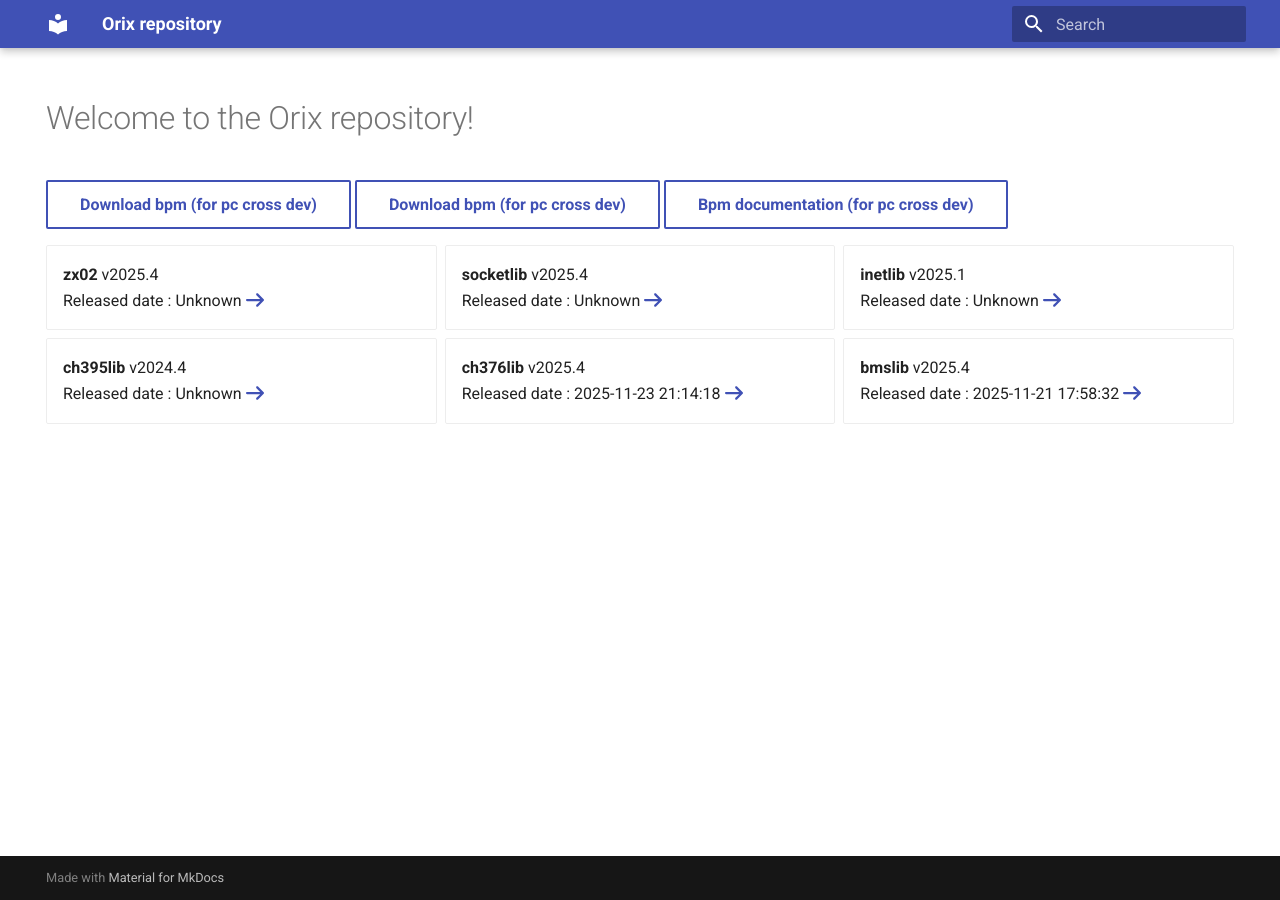
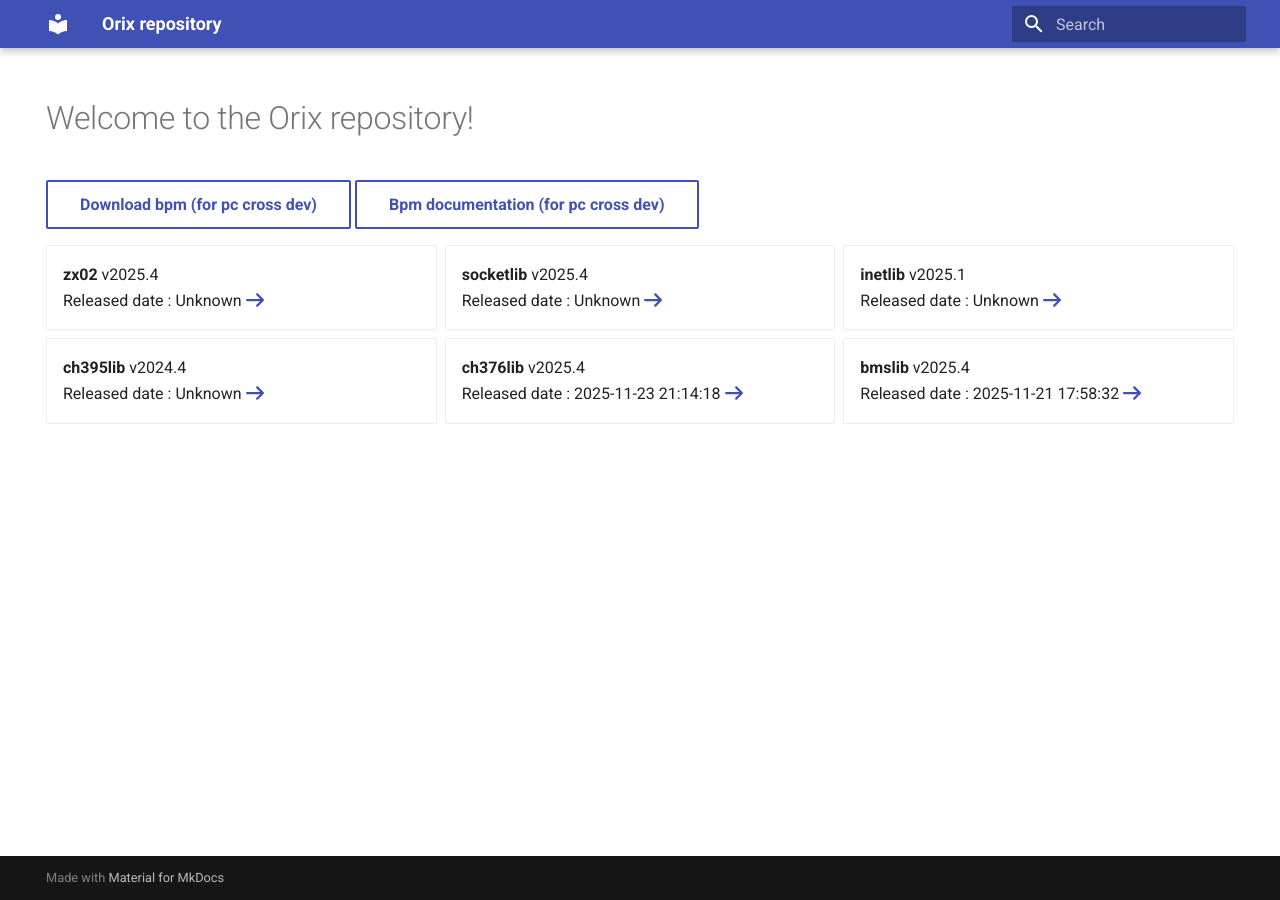
Before and after one commit to oriclibs/oriclibs.github.io, an MkDocs documentation site: the page built from docs/index.md, in a window 1280 px wide. Built offline with MkDocs 1.6.1 and Material for MkDocs 9.7.7, drawn with Linux system fonts in a browser that asks for light colours.

Commit message:
Mise à jour automatique via GitHub Actions

```diff
--- a/docs/index.md
+++ b/docs/index.md
@@ -5,7 +5,7 @@ hide:
 ---
 # Welcome to the Orix repository!
 
-[Download bpm (for pc cross dev)](https://orix-software.github.io/bpm/installation/){ .md-button } [Download bpm (for pc cross dev)](https://orix-software.github.io/bpm/installation/){ .md-button } [Bpm documentation (for pc cross dev)](https://orix-software.github.io/bpm/){ .md-button }
+[Download bpm (for pc cross dev)](https://orix-software.github.io/bpm/installation/){ .md-button } [Bpm documentation (for pc cross dev)](https://orix-software.github.io/bpm/){ .md-button }
 
 <div class="grid cards" markdown>
 -  __zx02__ v2025.4
```
